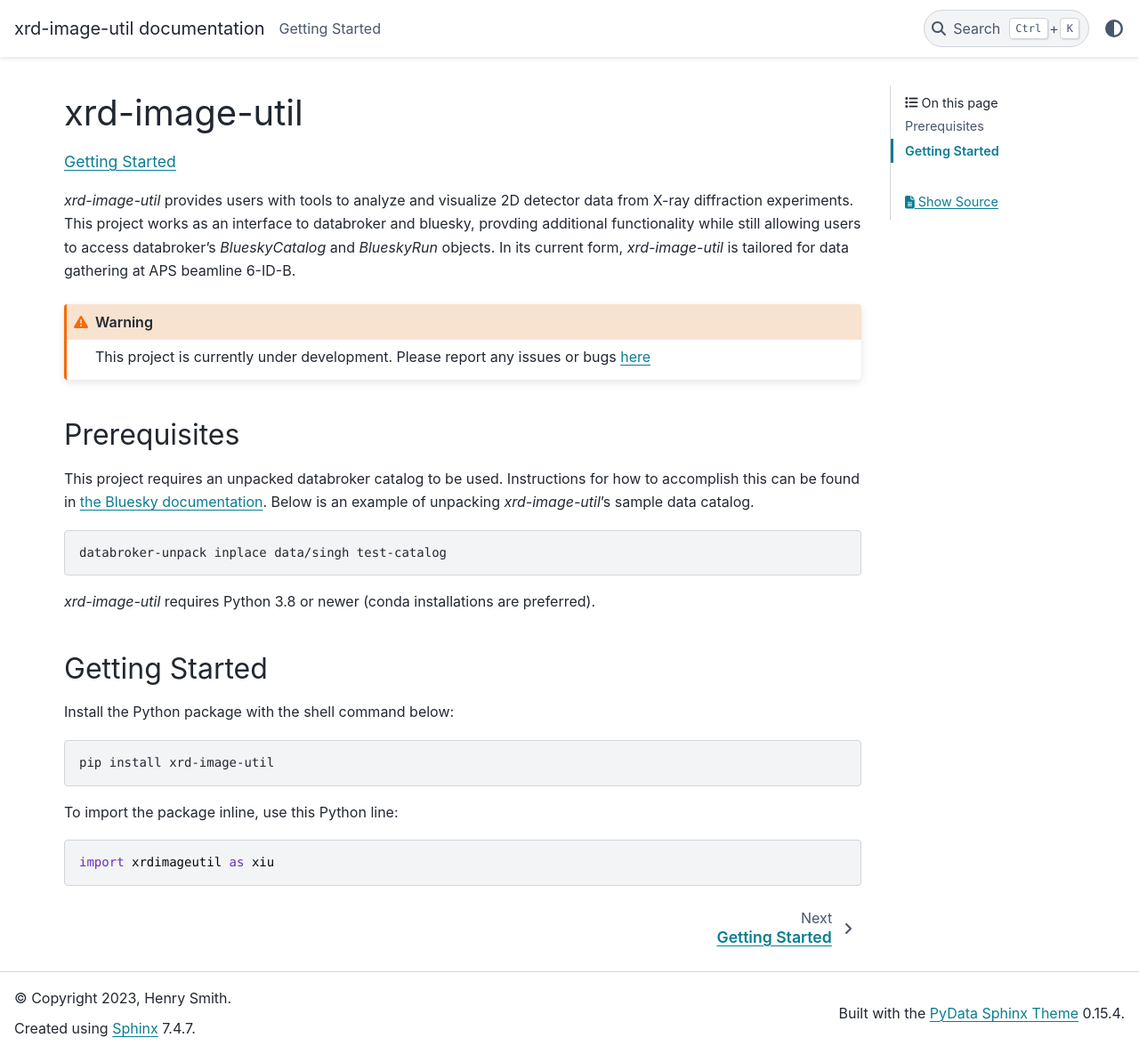
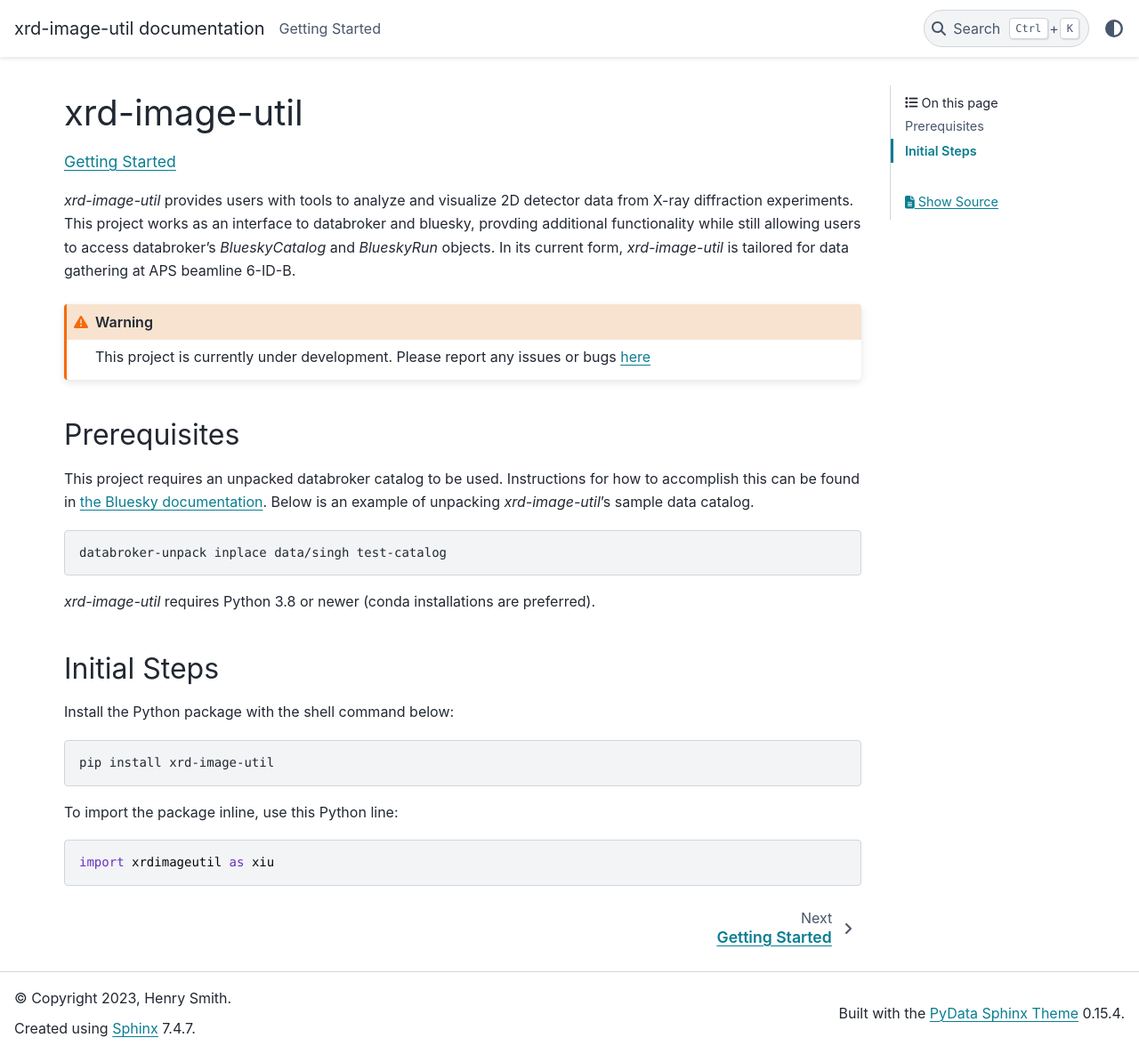
Before and after one commit to pecomyint/xrd-image-util, a Sphinx documentation site: the page built from docs/index.rst, in a window 1280 px wide and 1185 px high. Shown: the whole window at 89% size. Built offline with Sphinx 7.4.7 and the PyData theme 0.15.4, drawn with Linux system fonts in a browser that asks for light colours.

```diff
--- a/docs/conf.py
+++ b/docs/conf.py
@@ -36,4 +36,5 @@
     'navbar_sidebar_width': "240px",
     'navbar_align': 'left',
     'show_toc_level': 1,
+    'navbar_include_indices': False,
 }
--- a/docs/index.rst
+++ b/docs/index.rst
@@ -31,7 +31,7 @@
 
 `xrd-image-util` requires Python 3.8 or newer (conda installations are preferred).
 
-Getting Started
+Initial Steps
 ---------------
 
 Install the Python package with the shell command below:
```
